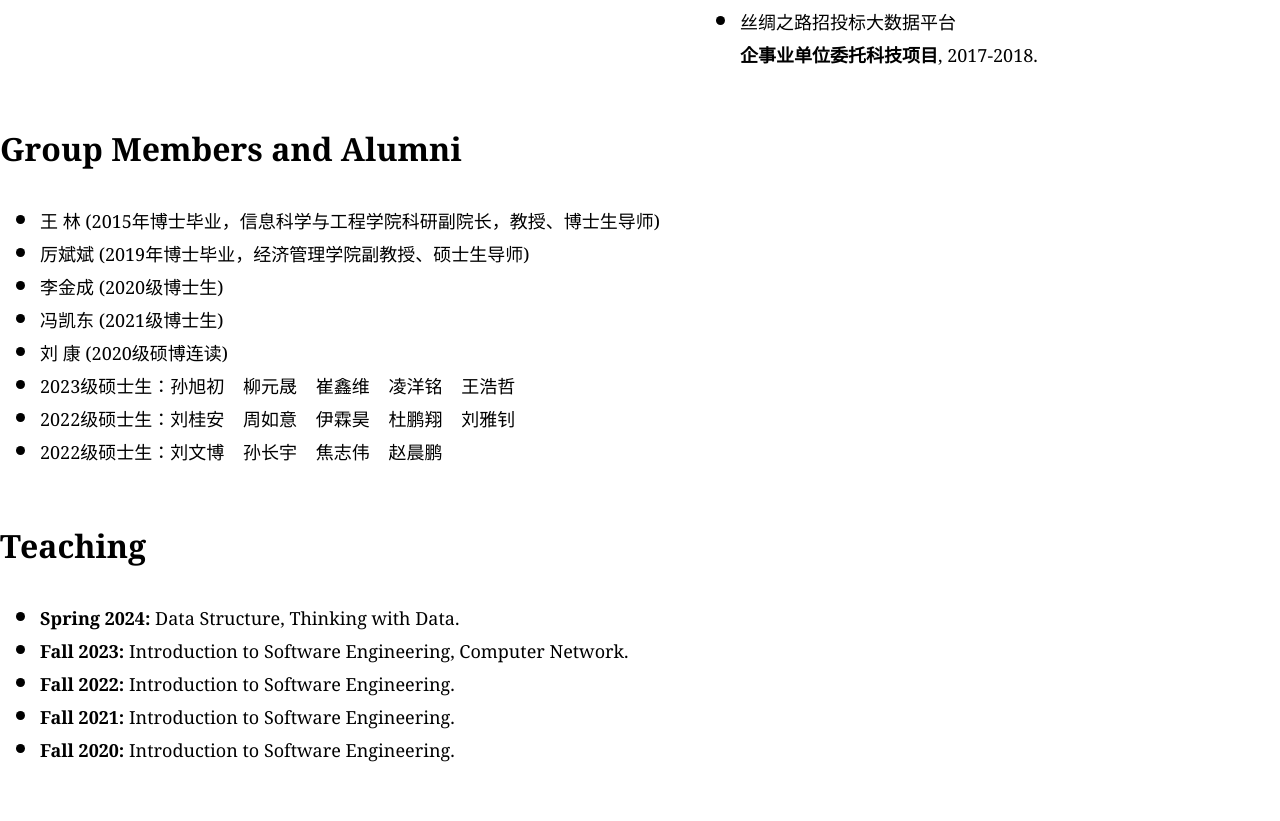
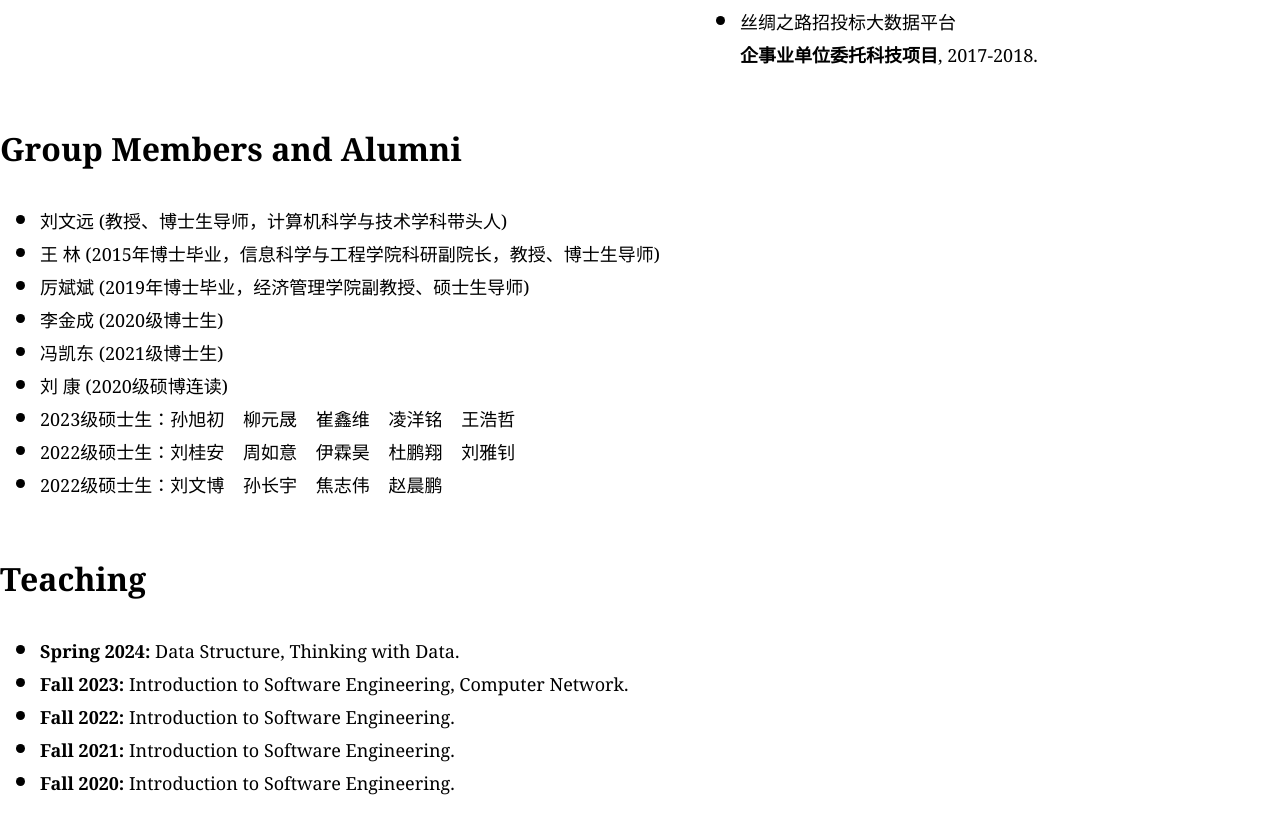
Before and after one commit to ysuaiot/ysuaiot.github.io, a plain HTML site: page index.html in a window 1280 px wide. Shown: the part 2808-3629 px from the top of the page. Before the commit the page ends 3596 px from the top, so only its background shows below. Drawn offline with Linux system fonts and the light colour scheme.

Commit message:
Update index.html

```diff
--- a/index.html
+++ b/index.html
@@ -147,6 +147,7 @@
 				<section class="award">
 					<h1 style="color:;"><font size="6"><strong>Group Members and Alumni</strong></font></h1>
 					<ul>
+						<li><font size="4">刘文远 (教授、博士生导师，计算机科学与技术学科带头人)</font></li>
 						<li><font size="4">王 林 (2015年博士毕业，信息科学与工程学院科研副院长，教授、博士生导师)</font></li>
 						<li><font size="4">厉斌斌 (2019年博士毕业，经济管理学院副教授、硕士生导师)</font></li>
 						<li><font size="4">李金成 (2020级博士生)</font></li>
```
